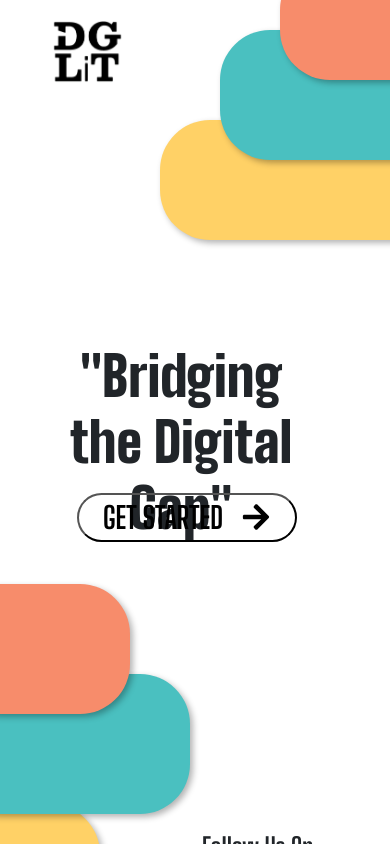
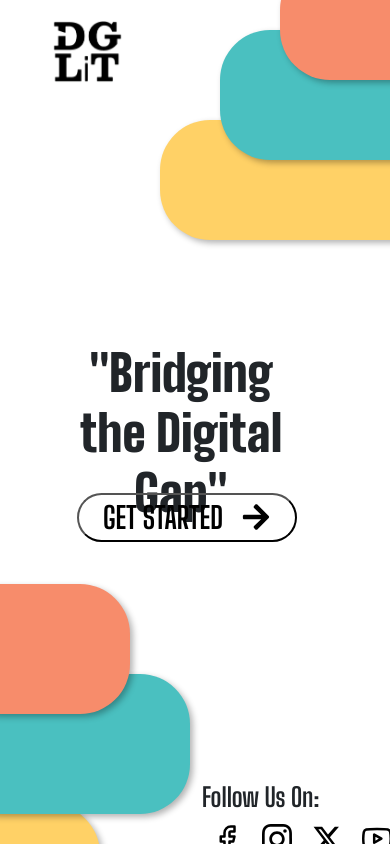
Before and after one commit to Saymo-Michael/Software-Engineering-1, a React (Create React App) app in the folder react-frontend/: page / in a window 390 px wide. Shown: the top 844 px of the page. Built offline with nearby package versions, Linux system fonts and the light colour scheme.

Commit message:
Responsive Landing Page

```diff
--- a/react-frontend/src/components/DigitalGapApp.css
+++ b/react-frontend/src/components/DigitalGapApp.css
@@ -206,7 +206,7 @@ button.getStarted:hover {
   }
 
   .quote {
-    font-size: 55px;
+    font-size: 50px;
     margin: 280px 40px 0;
     padding-right: 40px;
     text-align: center;
@@ -269,12 +269,12 @@ button.getStarted:hover {
 
   .followUs {
     font-size: 26px;
-    margin: 765px 0 0 190px;
+    margin: 715px 0 0 190px;
   }
 
   .social-icons {
     width: 100px;
-    margin: 800px 0 0 240px;
+    margin: 750px 0 0 240px;
     padding: 0 20px 0 20px;
     display: flex;
     justify-content: center;
```
